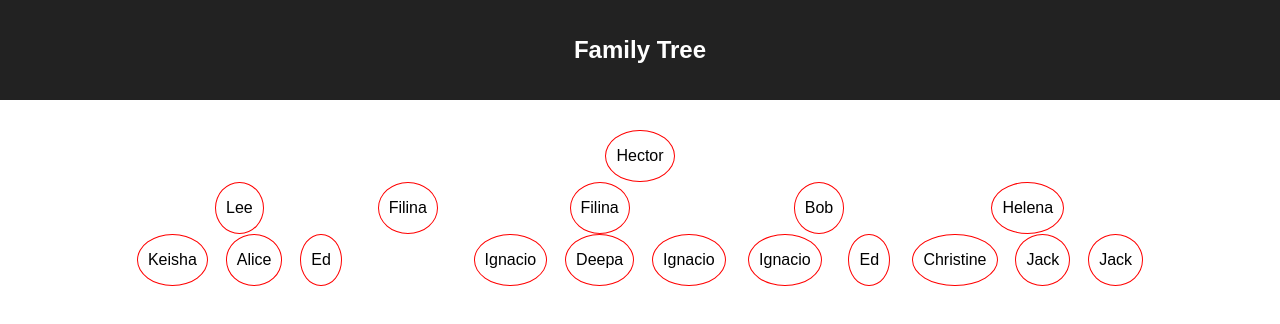
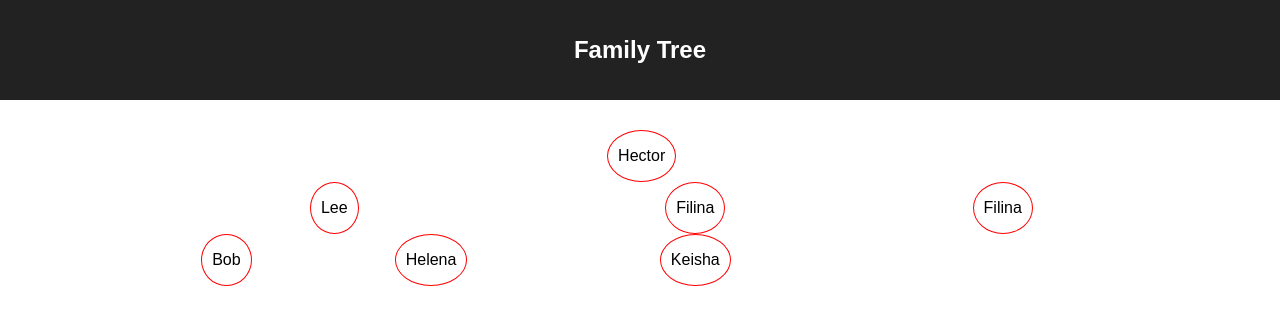
Before and after one commit to bstanger/tree, a React (Create React App) app in the folder tree-app/: page / in a window 1280 px wide. Both pictures are taken after a click on the button "Generate a Random Family Tree!". Shown: the top 324 px of the page. Built offline with nearby package versions, Linux system fonts and the light colour scheme.

Commit message:
Add functionality to add/remove nodes

```diff
--- a/tree-app/public/index.html
+++ b/tree-app/public/index.html
@@ -19,22 +19,12 @@
       work correctly both with client-side routing and a non-root public URL.
       Learn how to configure a non-root public URL by running `npm run build`.
     -->
-    <title>React App</title>
+    <title>Family Tree</title>
   </head>
   <body>
     <noscript>
       You need to enable JavaScript to run this app.
     </noscript>
     <div id="root"></div>
-    <!--
-      This HTML file is a template.
-      If you open it directly in the browser, you will see an empty page.
-
-      You can add webfonts, meta tags, or analytics to this file.
-      The build step will place the bundled scripts into the <body> tag.
-
-      To begin the development, run `npm start` or `yarn start`.
-      To create a production bundle, use `npm run build` or `yarn build`.
-    -->
   </body>
 </html>
--- a/tree-app/src/components/node.js
+++ b/tree-app/src/components/node.js
@@ -9,14 +9,16 @@ class Node extends Component {
   render() {
     return (
       <div className='node'>
+
         <div className='parent'>
-          <div className='parent__circle'>
-            <span className='parent__name'>{this.props.nodeData.name}</span>
-          </div>
+          <button className='parent__add' onClick={() => this.props.addNode(this.props.nodeData.id)}>+</button>
+          <div className='parent__circle'><span className='parent__name'>{this.props.nodeData.name}</span></div>
+          <button className='parent__remove' onClick={() => this.props.removeNode(this.props.nodeData.id)}>-</button>
         </div>
+
         <div className='children'>
         {this.props.nodeData.children.length !== 0 && this.props.nodeData.children.map((child, idx) =>
-          <Node nodeData={child} key={idx} />
+          <Node nodeData={child} key={idx} addNode={this.props.addNode} removeNode={this.props.removeNode}/>
         )}
         </div>
       </div>
--- a/tree-app/src/components/tree.js
+++ b/tree-app/src/components/tree.js
@@ -15,11 +15,11 @@ class Tree extends Component {
   generateTree(userInputData){
     if(!userInputData){
       let newTree = new TreeObject({name: 'Hector', age: 90});
-      for(var i = 0; i < 5; i++){
+      for(var i = 0; i < 3; i++){ // Add up to 3 children
         newTree.addChild();
       }
-      for(var j = 0; j < newTree.children.length; j++){
-        for(var k = 0; k < 5; k++){
+      for(var j = 0; j < newTree.children.length; j++){ // Create 3 levels deep
+        for(var k = 0; k < 3; k++){
           if(Math.floor(Math.random() * 2) === 0){
             newTree.children[j].addChild();
           }
@@ -33,11 +33,60 @@ class Tree extends Component {
     }
   }
 
+  addNode(nodeId){
+    let treeDataCopy = Object.assign(new TreeObject({}), this.state.treeData);
+    if(nodeId === 0){
+      treeDataCopy.addChild();
+      this.setState({treeData: treeDataCopy});
+      return;
+    }
+    let recurseChildren = (children) => {
+      for(var i = 0; i < children.length; i++){
+        let currentChild = children[i];
+        if(currentChild.id === nodeId){
+          currentChild.addChild();
+          break;
+        } else if(currentChild.children.length){
+          recurseChildren(currentChild.children)
+        }
+      }
+    }
+    recurseChildren(treeDataCopy.children);
+    this.setState({treeData: treeDataCopy});
+  }
+
+  removeNode(nodeId){
+    let treeDataCopy = Object.assign(new TreeObject({}), this.state.treeData);
+    if(nodeId === 0){
+      this.setState({
+        isEmpty: true,
+        treeData: null
+      })
+      return;
+    }
+    let recurseChildren = (children, parent) => {
+      for(var i = 0; i < children.length; i++){
+        let currentChild = children[i];
+        if(currentChild.id === nodeId){
+          let grandchildren = parent.removeChild(nodeId);
+          grandchildren.forEach((node) => {
+            parent.addChild(node);
+          })
+          break;
+        } else if(currentChild.children.length){
+          recurseChildren(currentChild.children, currentChild)
+        }
+      }
+    }
+    recurseChildren(treeDataCopy.children, treeDataCopy);
+    this.setState({treeData: treeDataCopy});
+  }
+
   render() {
     return (
       <section className='tree'>
         {!this.state.isEmpty ?
-          <Node nodeData={this.state.treeData}/>
+          <Node nodeData={this.state.treeData} addNode={this.addNode.bind(this)} removeNode={this.removeNode.bind(this)}/>
         :
           <button onClick={() => this.generateTree()}>Generate a Random Family Tree!</button>
         }
--- a/tree-app/src/components/treeObject.js
+++ b/tree-app/src/components/treeObject.js
@@ -1,5 +1,8 @@
+let counter = 0;
+
 class TreeObject {
   constructor(props){
+    this.id = props.id || 0;
     this.name = props.name || null;
     this.age = props.age || null;
     this.children = props.children || [];
@@ -18,12 +21,19 @@ class TreeObject {
     const nameIdx = Math.floor(Math.random() * randomNames.length);
     const name = randomNames[nameIdx];
     const age = Math.ceil(Math.random() * 100);
-    return {name, age}
+    const id = ++counter;
+    return {name, age, id}
   }
 
-  // removeChild(){
-  //   alert('remove child');
-  // }
+  removeChild(nodeId){
+    let removedChild = null;
+    for(var i = 0; i < this.children.length; i++){
+      if(this.children[i].id === nodeId){
+        removedChild = this.children.splice(i, 1);
+      }
+    }
+    return removedChild[0].children;
+  }
 }
 
 export default TreeObject;
--- a/tree-app/src/style/node.css
+++ b/tree-app/src/style/node.css
@@ -9,8 +9,18 @@
   justify-content: center;
 }
 
+.parent__add,
+.parent__remove {
+  visibility: hidden;
+  cursor: pointer;
+}
+
+.parent:hover .parent__add,
+.parent:hover .parent__remove {
+  visibility: visible;
+}
+
 .parent__circle {
-  margin: 0 auto;
   display: flex;
   flex-direction: column;
   justify-content: center;
```
